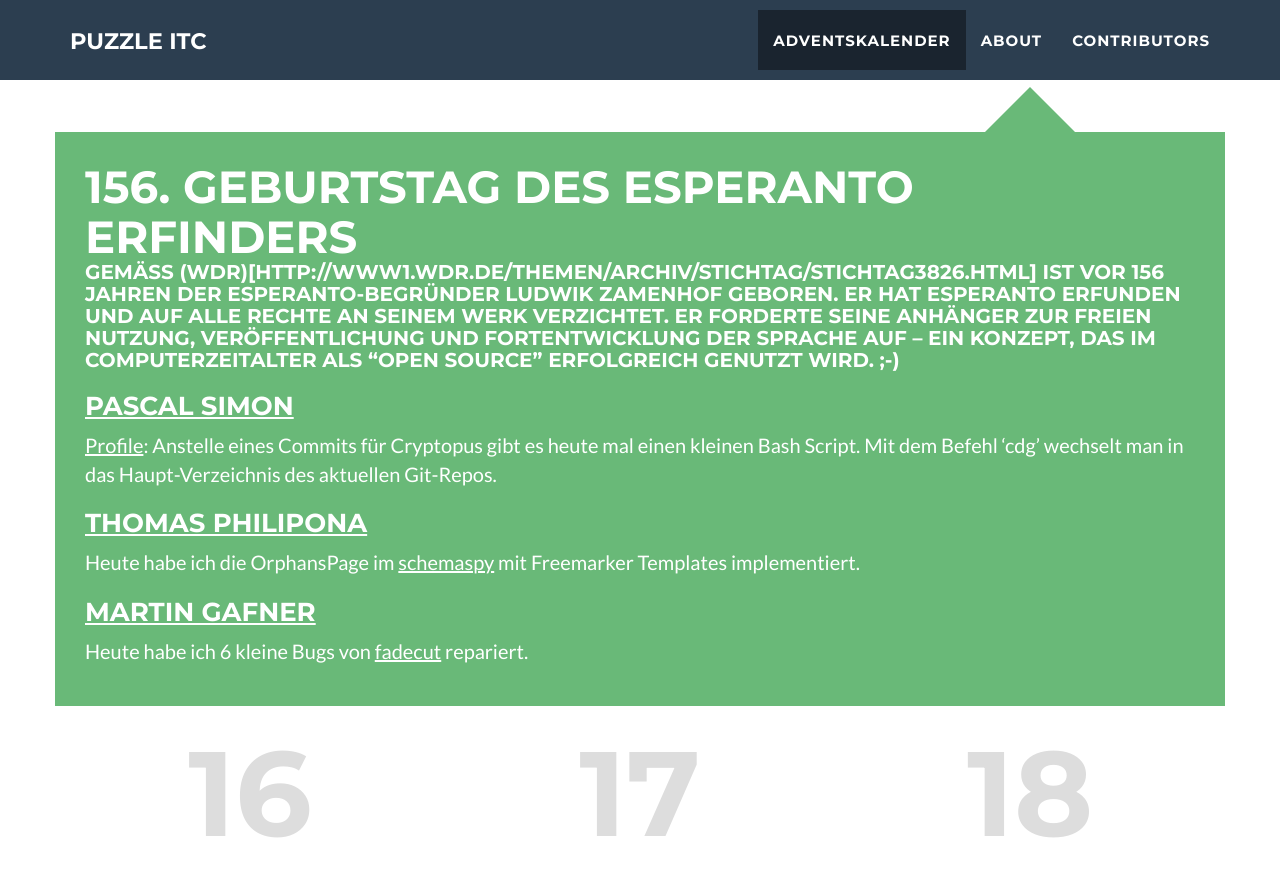
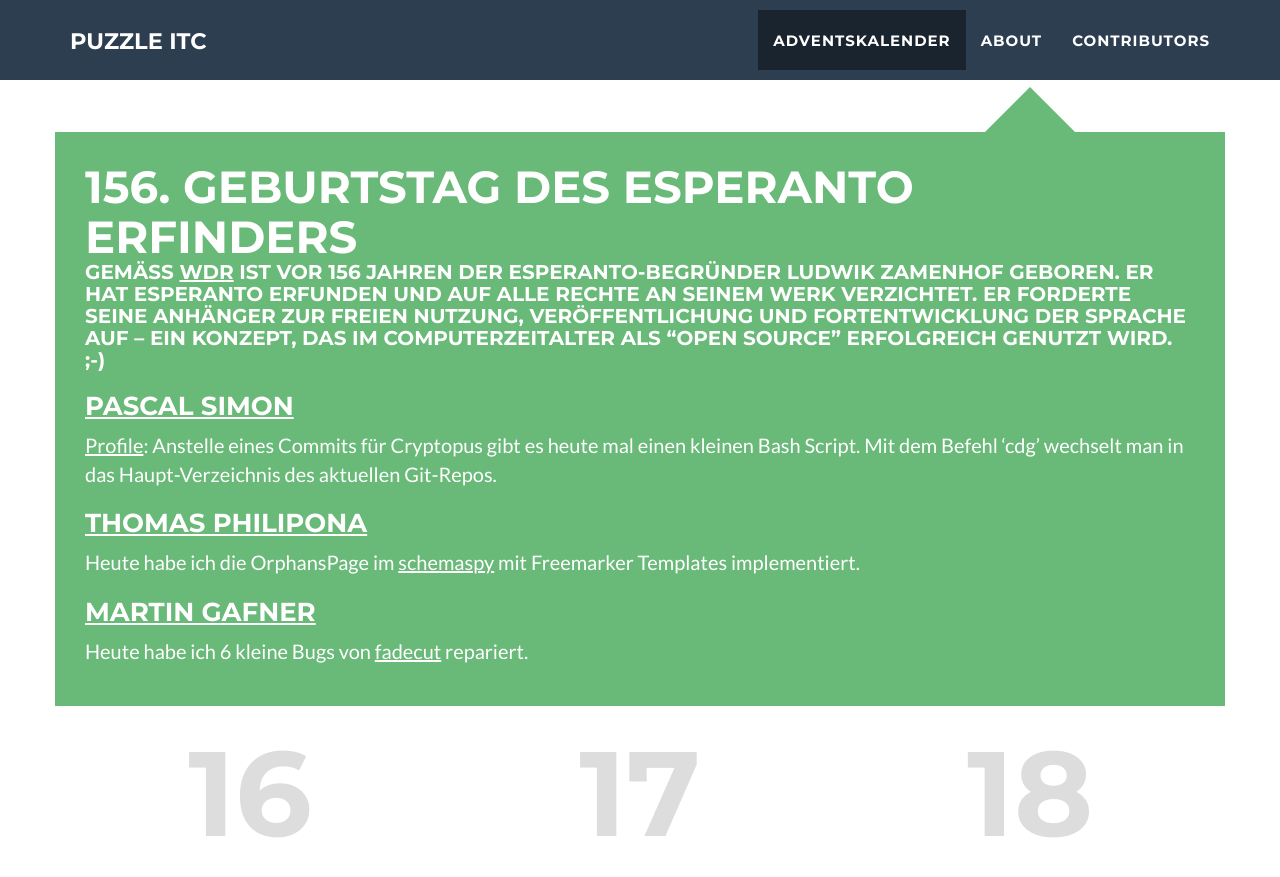
Before and after one commit to puzzle/opensource-advent-challenge-2015, a Jekyll site: the page built from index.html, in a window 1280 px wide and 900 px high, scrolled down 1924 px. Shown: the top 877 px of the window. Built offline with Jekyll 4.4.1, drawn with Linux system fonts in a browser that asks for light colours; nearby versions of some CDN libraries.

Commit message:
Update 15.markdown

```diff
--- a/_doors/15.markdown
+++ b/_doors/15.markdown
@@ -4,7 +4,7 @@ title:	156. Geburtstag des Esperanto Erfinders
 active: true
 ---
 
-Gemäss (WDR)[http://www1.wdr.de/themen/archiv/stichtag/stichtag3826.html] ist vor 156 Jahren der Esperanto-Begründer Ludwik Zamenhof geboren. Er hat Esperanto erfunden und auf alle Rechte an seinem Werk verzichtet. Er forderte seine Anhänger zur freien Nutzung, Veröffentlichung und Fortentwicklung der Sprache auf – ein Konzept, das im Computerzeitalter als "open source" erfolgreich genutzt wird. ;-)
+Gemäss [WDR](http://www1.wdr.de/themen/archiv/stichtag/stichtag3826.html) ist vor 156 Jahren der Esperanto-Begründer Ludwik Zamenhof geboren. Er hat Esperanto erfunden und auf alle Rechte an seinem Werk verzichtet. Er forderte seine Anhänger zur freien Nutzung, Veröffentlichung und Fortentwicklung der Sprache auf – ein Konzept, das im Computerzeitalter als "open source" erfolgreich genutzt wird. ;-)
 
 ### [Pascal Simon](https://github.com/psunix)
 [Profile](https://github.com/psunix/profile): Anstelle eines Commits für Cryptopus gibt es heute mal einen kleinen Bash Script. Mit dem Befehl 'cdg' wechselt man in das Haupt-Verzeichnis des aktuellen Git-Repos.
```
